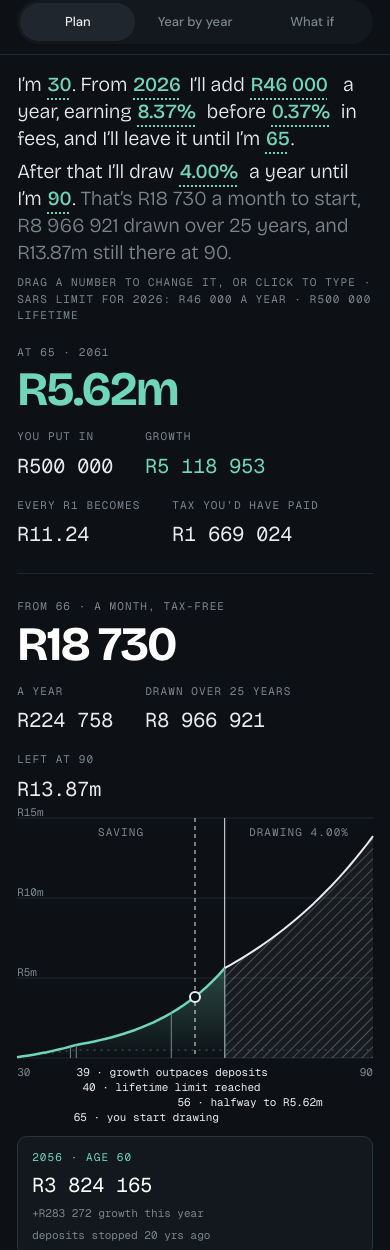
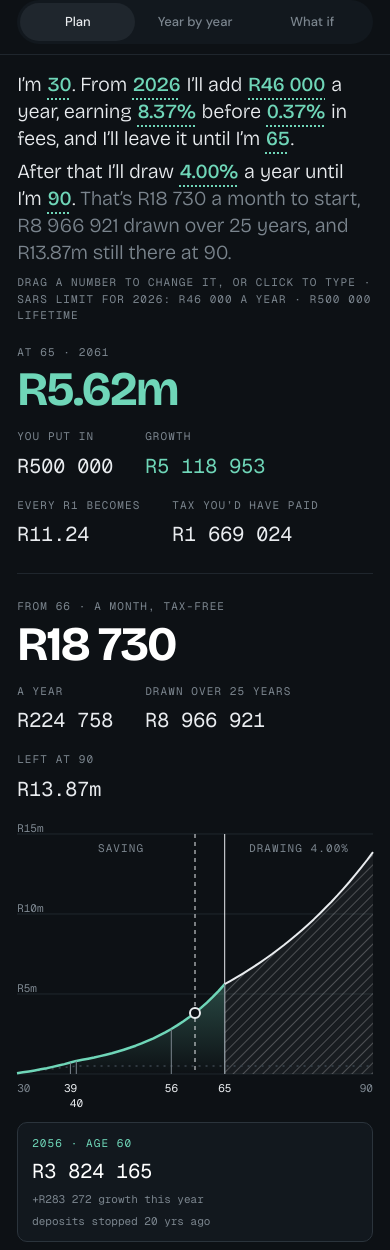
Before and after one commit to azadmotala/tax-free-calculator, a website: page index.html in a window 390 px wide. Shown: the part 56-1306 px from the top of the page. Drawn offline with nearby package versions, Linux system fonts and the light colour scheme.

Commit message:
Phone: ages only under the chart, touch wording in hints, no gaps in the sentence, room above the chart

```diff
--- a/index.html
+++ b/index.html
@@ -82,6 +82,9 @@
   .axis span.edge { color: var(--muted); }
   .axis span.r { transform: translateX(-100%); padding-right: 6px; }
   .axis span.l { padding-left: 6px; }
+  .axis span.c { transform: translateX(-50%); padding: 0 3px; }
+  .touch-only { display: none; }
+  @media (pointer: coarse) { .touch-only { display: inline; } .mouse-only { display: none; } }
   .endlab { color: var(--muted); transform: translate(-100%, -100%); padding: 0 0 4px; pointer-events: none; }
 
   .tiles { display: grid; grid-template-columns: repeat(3, minmax(0, 1fr)); gap: 12px; margin-top: 16px; }
@@ -142,6 +145,8 @@
     .share { height: 36px; padding: 0 14px; font-size: 13px; }
     .seg { order: 3; width: 100%; justify-content: stretch; }
     .seg button { flex: 1; font-size: 13px; padding: 0 8px; min-height: 38px; white-space: nowrap; }
+    .num[data-key] { min-width: 0; }
+    .chart { margin-top: 30px; }
     .tiles { grid-template-columns: minmax(0, 1fr); }
     .chart { height: 284px; } .chart svg { height: 240px; } .axis { top: 246px; }
     .list .row { grid-template-columns: minmax(0, 1fr) auto; } .list .row .delta { grid-column: 2; }
@@ -226,7 +231,7 @@
           <tbody id="tbody"></tbody>
         </table>
       </div>
-      <div class="cap tablehint">Click a year, or use the arrow keys, to park on it. The chart&rsquo;s scrubber stays on the same year.</div>
+      <div class="cap tablehint"><span class="mouse-only">Click a year, or use the arrow keys, to park on it.</span><span class="touch-only">Tap a year to park on it.</span> The chart&rsquo;s scrubber stays on the same year.</div>
     </section>
 
     <details class="cap foot"><summary>How it calculates</summary><p>Each deposit goes in at the start of the year and grows once a year at your return minus fees. Withdrawals start the year after you stop adding, each one a fixed share of that year's opening balance, taken before growth. The ordinary-account comparison assumes a 3% dividend yield taxed at 20%, and 18% capital gains tax when you cash out. SARS annual limits follow the year of each deposit: R30&nbsp;000 from March 2015, R33&nbsp;000 from March 2017, R36&nbsp;000 from March 2020 and R46&nbsp;000 from March 2026, with a R500&nbsp;000 lifetime limit and 40% tax on anything over.</p></details>
@@ -328,7 +333,7 @@
       $('rDrawn').textContent = 'R0';
     }
     const rises = base.atMax && limitFor(S.startYear) < 46000;
-    $('hint').innerHTML = 'Drag a number to change it, or click to type &middot; SARS limit for ' + S.startYear + ': ' + fmtR(limitFor(S.startYear)) + ' a year &middot; R500' + NB + '000 lifetime' + (rises ? ' &middot; you&rsquo;re at the limit, so each year&rsquo;s deposit follows it up to R46' + NB + '000 in 2026' : '');
+    $('hint').innerHTML = '<span class="mouse-only">Drag a number to change it, or click to type</span><span class="touch-only">Drag a number, or tap it to type. Tap or drag the chart to pick a year</span> &middot; SARS limit for ' + S.startYear + ': ' + fmtR(limitFor(S.startYear)) + ' a year &middot; R500' + NB + '000 lifetime' + (rises ? ' &middot; you&rsquo;re at the limit, so each year&rsquo;s deposit follows it up to R46' + NB + '000 in 2026' : '');
     $('heroCap').textContent = 'At ' + last.age + ' · ' + last.year;
     $('heroValue').textContent = fmtShort(base.final);
     $('rPutIn').textContent = fmtR(base.contributed);
@@ -414,13 +419,16 @@
     if (base.half >= 0) marks.push({ i: base.half, t: base.rows[base.half].age + ' · halfway to ' + fmtShort(base.final) });
     if (base.draw >= 0) marks.push({ i: base.draw, t: base.rows[base.draw].age + ' · you start drawing' });
     marks.sort((a, b) => a.i - b.i);
+    // On a narrow chart the explanations don't fit under their ticks, so show only the age there.
+    // The scrubber card explains each milestone when you park on it.
+    if (W < 600) for (const m of marks) { m.t = String(base.rows[m.i].age); m.c = true; }
     const CH = 6.7, placed = [{ s: 0, e: String(S.age).length * CH, row: 0 }, { s: W - String(S.end).length * CH, e: W, row: 0 }];
     let ax = '<span class="edge" style="left:0">' + S.age + '</span><span class="edge" style="right:0">' + S.end + '</span>';
     for (const m of marks) {
       const px = x(m.i), w = m.t.length * CH + 6;
-      let side = px + w <= W ? 'l' : 'r';
+      let side = m.c ? 'c' : (px + w <= W ? 'l' : 'r');
       if (side === 'r' && px - w < 0) side = 'l';
-      const s = side === 'l' ? px : px - w, e = s + w;
+      const s = side === 'l' ? px : side === 'r' ? px - w : px - w / 2, e = s + w;
       let row = 0;
       while (placed.some(p => p.row === row && s < p.e + 8 && e > p.s - 8)) row++;
       placed.push({ s, e, row });
```
